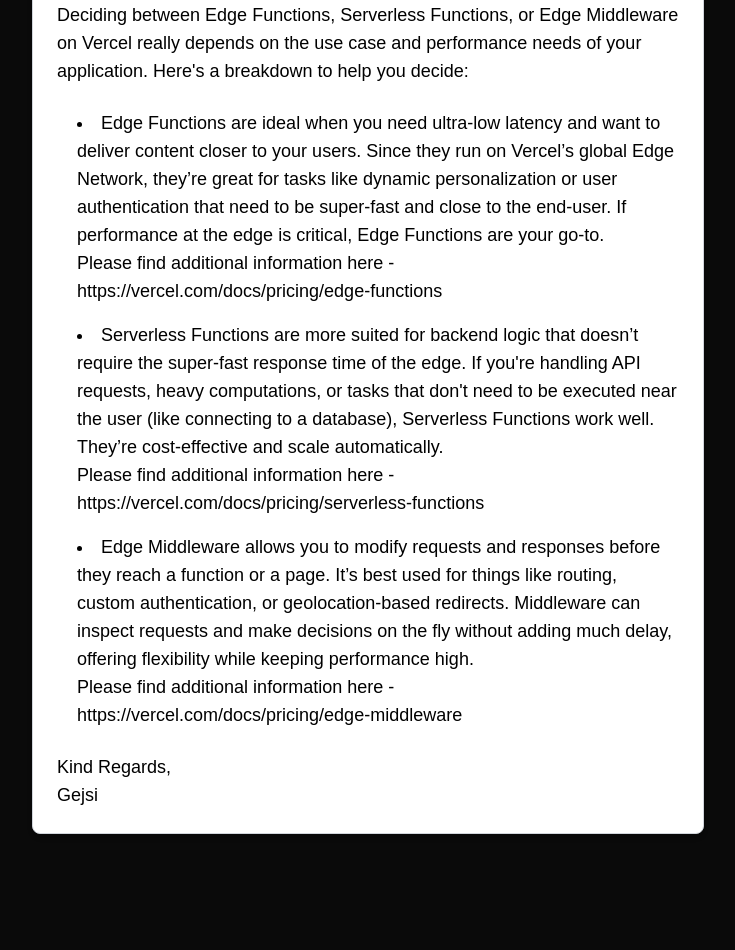
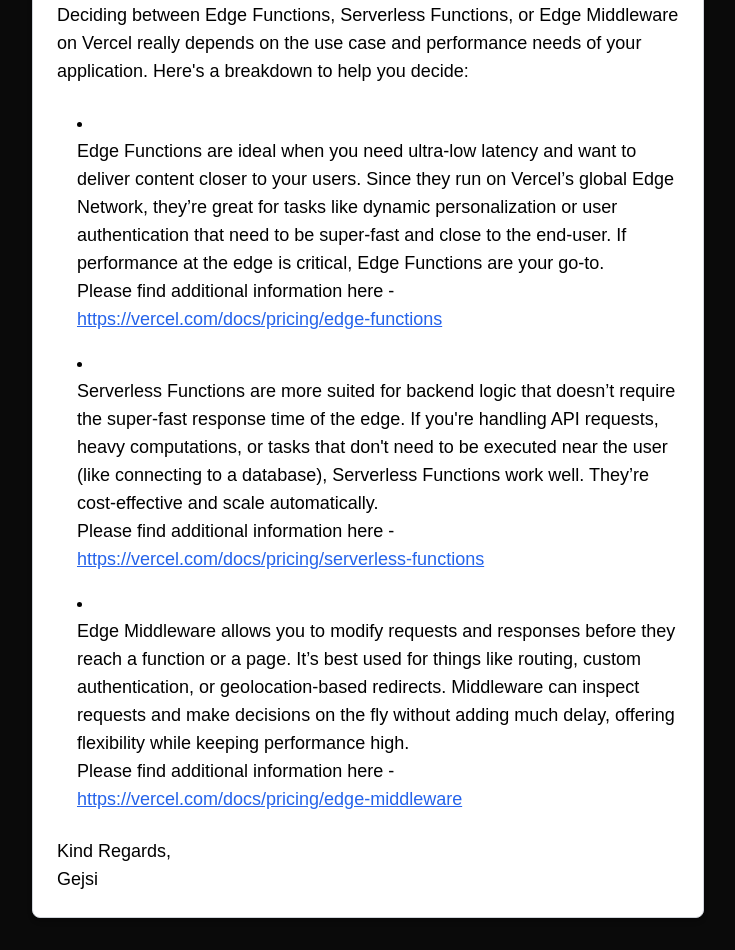
Before and after one commit to SirGejsi/nextjs-boilerplate, a Next.js app: page /questions/question2 in a window 1280 px wide. Shown: the part 160-1110 px from the top of the page, without its empty margins (272-1007 px from the left). Before the commit the page ends 1026 px from the top, so only its background shows below. Built offline with nearby package versions, Linux system fonts and the light colour scheme.

Commit message:
Update page.tsx

```diff
--- a/app/questions/question2/page.tsx
+++ b/app/questions/question2/page.tsx
@@ -16,19 +16,25 @@ export default function Email() {
         <br />
         <ul className="list-disc list-inside text-lg text-black pl-5">
           <li className="mb-4">
+            <div>
               Edge Functions are ideal when you need ultra-low latency and want to deliver content closer to your users. Since they run on Vercel’s global Edge Network, they’re great for tasks like dynamic personalization or user authentication that need to be super-fast and close to the end-user. If performance at the edge is critical, Edge Functions are your go-to.
               <br />
-            Please find additional information here - https://vercel.com/docs/pricing/edge-functions
+              Please find additional information here - <a href="https://vercel.com/docs/pricing/edge-functions" className="text-blue-600 underline">https://vercel.com/docs/pricing/edge-functions</a>
+            </div>
           </li>
           <li className="mb-4">
+            <div>
               Serverless Functions are more suited for backend logic that doesn’t require the super-fast response time of the edge. If you&apos;re handling API requests, heavy computations, or tasks that don&apos;t need to be executed near the user (like connecting to a database), Serverless Functions work well. They’re cost-effective and scale automatically.
               <br />
-            Please find additional information here - https://vercel.com/docs/pricing/serverless-functions
+              Please find additional information here - <a href="https://vercel.com/docs/pricing/serverless-functions" className="text-blue-600 underline">https://vercel.com/docs/pricing/serverless-functions</a>
+            </div>
           </li>
           <li>
+            <div>
               Edge Middleware allows you to modify requests and responses before they reach a function or a page. It’s best used for things like routing, custom authentication, or geolocation-based redirects. Middleware can inspect requests and make decisions on the fly without adding much delay, offering flexibility while keeping performance high.
               <br />
-            Please find additional information here - https://vercel.com/docs/pricing/edge-middleware
+              Please find additional information here - <a href="https://vercel.com/docs/pricing/edge-middleware" className="text-blue-600 underline">https://vercel.com/docs/pricing/edge-middleware</a>
+            </div>
           </li>
         </ul>
         <br />
```
Lines whose indentation alone changed are shown as unchanged.
